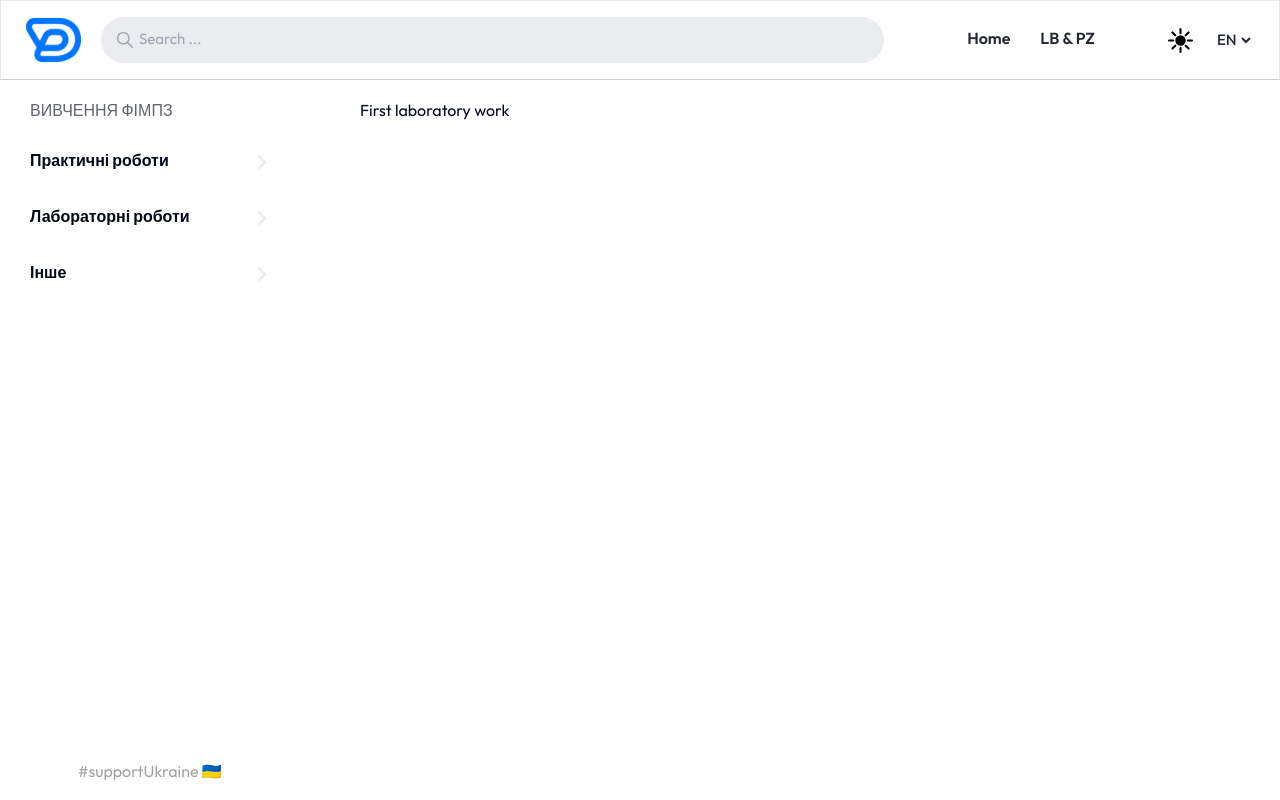
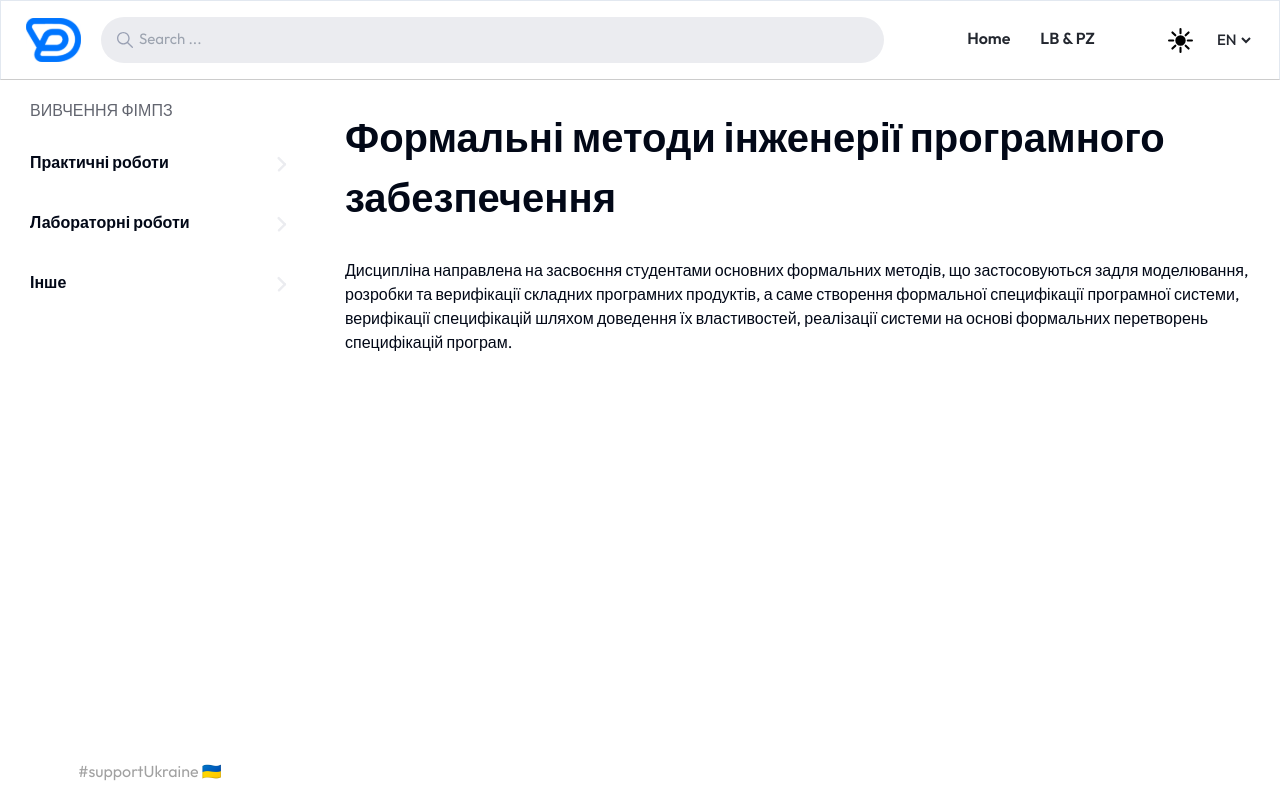
Before and after one commit to VladimirKorobeinyk564/nure-fimpz, a React (Vite) app: page /docs/lb/lb-1 in a window 1280 px wide. Built offline with nearby package versions, Linux system fonts and the light colour scheme.

Commit message:
finished first version main environment

```diff
--- a/src/components/pages/docs/content/content.tsx
+++ b/src/components/pages/docs/content/content.tsx
@@ -2,9 +2,7 @@ import {Outlet} from "react-router";
 
 function Content() {
     return (
-        <div className={'flex-grow px-[30px] pt-[10px]'}>
-            <Outlet></Outlet>
-        </div>
+        <Outlet></Outlet>
     );
 }
 
--- a/src/components/pages/docs/content/pz/pz-1/first-practical-work.tsx
+++ b/src/components/pages/docs/content/pz/pz-1/first-practical-work.tsx
@@ -1,7 +1,7 @@
 
 function FirstPracticalWork() {
     return (
-        <div>
+        <div className={'w-full'}>
             <p>First practical work</p>
         </div>
     );
--- a/src/components/pages/docs/docs.tsx
+++ b/src/components/pages/docs/docs.tsx
@@ -1,11 +1,26 @@
 import Sidebar from "@/components/pages/docs/sidebar/sidebar.tsx";
 import Content from "@/components/pages/docs/content/content.tsx";
+import Structure from "@/components/pages/docs/structure/structure.tsx";
+import ScreenPlug from "@/components/pages/docs/screen-plug/screen-plug.tsx";
+
+import {useAppSelector} from "@/hooks/redux.ts";
 
 function Docs() {
+    const selectedMenuTabId = useAppSelector((state) => state.menuTree.selectedMenuTabId);
+
     return (
         <div className={'h-[100vh] pt-[80px] flex'}>
             <Sidebar></Sidebar>
-            <Content></Content>
+            {selectedMenuTabId === '' ? (
+                <ScreenPlug></ScreenPlug>
+            ) : (
+                <>
+                    <div className={'pt-[30px] px-[15px] flex-grow height-[300px] overflow-y-scroll'}>
+                        <Content></Content>
+                    </div>
+                    <Structure></Structure>
+                </>
+            )}
         </div>
     );
 }
--- /dev/null
+++ b/src/components/pages/docs/screen-plug/screen-plug.tsx
@@ -0,0 +1,19 @@
+function ScreenPlug() {
+    return (
+        <div className={'w-[calc(100%-330px)] pr-[30px] pl-[15px] pt-[30px]'}>
+            <h3 className={"text-[40px] font-bold mb-[30px]"}>Формальні методи інженерії програмного забезпечення</h3>
+            <p>
+                Дисципліна направлена на засвоєння студентами
+                основних формальних методів, що застосовуються
+                задля моделювання, розробки та верифікації
+                складних програмних продуктів, а саме створення
+                формальної специфікації програмної системи,
+                верифікації специфікацій шляхом доведення їх
+                властивостей, реалізації системи на основі
+                формальних перетворень специфікацій програм.
+            </p>
+        </div>
+    );
+}
+
+export default ScreenPlug;
--- a/src/components/pages/docs/sidebar/menu-tree/constants/menuTreeStructure.ts
+++ b/src/components/pages/docs/sidebar/menu-tree/constants/menuTreeStructure.ts
@@ -11,7 +11,7 @@ export const menuItemsList: MenuItem[] = [
             {
                 key: 'f2f0c19e-8b26-4a75-a13e-ef46c8dc6b2f',
                 label: 'Практичне № 1',
-                path: 'pz/pz-1',
+                path: 'pz/pz-1/',
                 isNavigate: true,
                 isActive: false,
                 nodes: [
@@ -19,7 +19,15 @@ export const menuItemsList: MenuItem[] = [
                         key: '7fbb9f0d-9532-4783-8fc4-6b145d4acab7',
                         label: 'Мета заняття',
                         isNavigate: true,
-                        path: null,
+                        path: '#goal',
+                        isActive: false,
+                        nodes: []
+                    },
+                    {
+                        key: '3rwb9f0d-9532-4783-8fc4-6b145d4acab7',
+                        label: 'Мета заняття 2',
+                        isNavigate: true,
+                        path: '#goal2',
                         isActive: false,
                         nodes: []
                     },
@@ -28,7 +36,7 @@ export const menuItemsList: MenuItem[] = [
             {
                 key: '9c3f8e69-5d0d-4e3e-b6ee-30a15a54b2a2',
                 label: 'Практичне № 2',
-                path: 'pz/pz-2',
+                path: 'pz/pz-2/',
                 isNavigate: true,
                 isActive: false,
                 nodes: [
@@ -54,7 +62,7 @@ export const menuItemsList: MenuItem[] = [
             {
                 key: '6b82623b-b139-4f63-b6e3-d84e1b02c132',
                 label: 'Лабораторна №1',
-                path: 'lb/lb-1',
+                path: 'lb/lb-1/',
                 isNavigate: true,
                 isActive: false,
                 nodes: [
@@ -71,7 +79,7 @@ export const menuItemsList: MenuItem[] = [
             {
                 key: 'b6c02dc9-ecf4-463f-bcd0-6b9d3c44d47d',
                 label: 'Лабораторна №2',
-                path: 'lb/lb-2',
+                path: 'lb/lb-2/',
                 isNavigate: true,
                 isActive: false,
                 nodes: [
@@ -88,7 +96,7 @@ export const menuItemsList: MenuItem[] = [
             {
                 key: '4dcdfc18-5c3b-4f9c-91e3-0e17d40b3b17',
                 label: 'Лабораторна №3',
-                path: 'lb/lb-3',
+                path: 'lb/lb-3/',
                 isNavigate: true,
                 isActive: false,
                 nodes: [
@@ -114,7 +122,7 @@ export const menuItemsList: MenuItem[] = [
             {
                 key: '8ae106ab-9f25-4789-bf5a-7e8e17555a8d',
                 label: 'Програмування Python',
-                path: 'other/python-lesson',
+                path: 'other/python-lesson/',
                 isNavigate: true,
                 isActive: false,
                 nodes: [
--- a/src/components/pages/docs/sidebar/menu-tree/menu-element/menu-element.tsx
+++ b/src/components/pages/docs/sidebar/menu-tree/menu-element/menu-element.tsx
@@ -1,4 +1,5 @@
 import {MenuItem} from "@/components/pages/docs/sidebar/menu-tree/menu-tree.tsx";
+import {useAppSelector} from "@/hooks/redux.ts";
 
 interface MenuItemProps {
     item: MenuItem;
@@ -6,21 +7,24 @@ interface MenuItemProps {
     expandedItems: string[];
     toggleItem: (item: MenuItem) => void;
     renderMenu: (items: MenuItem[], level?: number) => JSX.Element[] | null;
+    maxDepth: number;
 }
 
 function MenuElement(props: Readonly<MenuItemProps>) {
     const {
         item, level,
         expandedItems, toggleItem,
-        renderMenu
+        renderMenu, maxDepth
     } = props;
+
+    const selectedMenuTabId = useAppSelector((state) => state.menuTree.selectedMenuTabId);
 
     return (
         <div key={item.key} style={{paddingLeft: `${10 * level}px`, fontWeight: `${level === 0 && 'bold'}`}}
-             className=" transition-all duration-300 menu-item py-[16px] cursor-pointer select-none">
-            <div className="flex items-center justify-between" onClick={() => toggleItem(item)}>
-                <p>{item.label}</p>
-                {item.nodes.length > 0 && (
+             className={`menu-item pr-[10px] cursor-pointer select-none rounded-r-[12px] ${item.key === selectedMenuTabId && 'bg-[#14293D] text-[#0075FF]'}`}>
+            <div className="flex items-center justify-between h-[60px]" onClick={() => toggleItem(item)}>
+                <p className={'pl-[30px]'}>{item.label}</p>
+                {item.nodes.length > 0 && level != maxDepth - 1 && (
                     <div className={`transition-transform duration-300 ${expandedItems.includes(item.key) ? 'rotate-[0deg]' : 'rotate-[-90deg]'}`}>
                         <svg width="16" height="10" viewBox="0 0 16 10" fill="none" xmlns="http://www.w3.org/2000/svg">
                             <rect x="0.00579834" y="1.93604" width="2.34743" height="10.7982" rx="1.17372"
--- a/src/components/pages/docs/sidebar/menu-tree/menu-tree.tsx
+++ b/src/components/pages/docs/sidebar/menu-tree/menu-tree.tsx
@@ -1,9 +1,11 @@
-import {useState} from 'react';
+import {useEffect, useState} from 'react';
+import {useNavigate} from "react-router-dom";
 
 import MenuElement from './menu-element/menu-element.tsx';
 
 import {menuItemsList} from "@/components/pages/docs/sidebar/menu-tree/constants/menuTreeStructure.ts";
-import {useNavigate} from "react-router-dom";
+import {useActionCreators, useAppSelector} from "@/hooks/redux.ts";
+import {menuTreeActions} from "@/store/menuTreeSlice/slice.ts";
 
 export interface MenuItem {
     key: string;
@@ -14,23 +16,40 @@ export interface MenuItem {
     nodes: MenuItem[];
 }
 
+interface MenuTreeProps {
+    maxDepth: number;
+}
 
-function MenuTree() {
+
+function MenuTree(props: Readonly<MenuTreeProps>) {
+    const {maxDepth = Infinity} = props;
     const [expandedItems, setExpandedItems] = useState<string[]>([]);
-    const [menuItems, setMenuItems] = useState<MenuItem[]>(menuItemsList);
+
+    const menuItems = useAppSelector((state) => state.menuTree.menuTreeList);
+    const menuTreeAction = useActionCreators(menuTreeActions);
 
     const navigate = useNavigate();
+
+    useEffect(() => {
+        menuTreeAction.setMenuTree(menuItemsList);
+    }, [])
 
     function toggleItem(clickedItem: MenuItem): void {
         const updatedItems = menuItems.map(item =>
             item.key === clickedItem.key ? { ...item, isActive: !item.isActive } : item
         );
 
-        setMenuItems(updatedItems);
+        menuTreeAction.setMenuTree(updatedItems);
 
         const key = clickedItem.key;
 
-        if (clickedItem.path !== null && clickedItem.isNavigate) navigate(clickedItem.path);
+        if (clickedItem.path !== null && clickedItem.isNavigate) {
+            menuTreeAction.setSelectedMenuTab(key);
+            menuTreeAction.setSelectedStructureTabId(clickedItem.nodes[0].key)
+            navigate(clickedItem.path);
+        } else {
+            menuTreeAction.setSelectedMenuTab('');
+        }
 
         if (expandedItems.includes(key)) {
             setExpandedItems(expandedItems.filter(itemKey => itemKey !== key));
@@ -40,9 +59,13 @@ function MenuTree() {
     }
 
     const renderMenu = (items: MenuItem[], level = 0) => {
+        if (level >= maxDepth) return null;
+
         return items.map((item) =>
             <MenuElement
+                key={item.key}
                 item={item}
+                maxDepth={maxDepth}
                 level={level}
                 expandedItems={expandedItems}
                 toggleItem={toggleItem}
--- a/src/components/pages/docs/sidebar/sidebar.tsx
+++ b/src/components/pages/docs/sidebar/sidebar.tsx
@@ -3,10 +3,10 @@ import MenuTree from "@/components/pages/docs/sidebar/menu-tree/menu-tree.tsx";
 function Sidebar() {
 
     return (
-        <div className={'w-[300px] flex flex-col pl-[30px] pr-[15px] pt-[20px]'}>
-            <h3 className={'text-[#62656F] mb-[10px]'}>ВИВЧЕННЯ ФІМПЗ</h3>
+        <div className={'w-[330px] flex flex-col pr-[15px] pt-[20px]'}>
+            <h3 className={'text-[#62656F] pl-[30px] mb-[10px]'}>ВИВЧЕННЯ ФІМПЗ</h3>
             <div className="tree flex-grow height-[300px] overflow-y-scroll pr-[15px]">
-                <MenuTree></MenuTree>
+                <MenuTree maxDepth={2}></MenuTree>
             </div>
             <div className="support-ukraine text-dark-subtext-color text-center py-[15px] pr-[15px] bottom-0 w-full">
                 <p>#supportUkraine 🇺🇦</p>
--- /dev/null
+++ b/src/components/pages/docs/structure/structure.tsx
@@ -0,0 +1,53 @@
+import {useActionCreators, useAppSelector} from "@/hooks/redux.ts";
+import {useNavigate} from "react-router-dom";
+
+import {MenuItem} from "@/components/pages/docs/sidebar/menu-tree/menu-tree.tsx";
+
+import {menuTreeActions} from "@/store/menuTreeSlice/slice.ts";
+
+function Structure() {
+    const menuTreeList = useAppSelector((state) => state.menuTree.menuTreeList);
+    const selectedMenuTabId = useAppSelector((state) => state.menuTree.selectedMenuTabId);
+    const selectedStructureTabId = useAppSelector((state) => state.menuTree.selectedStructureTabId);
+    const selectedTabNodes = findMenuItemByKey(selectedMenuTabId, menuTreeList);
+
+    const menuTreeAction = useActionCreators(menuTreeActions);
+
+    const navigate = useNavigate();
+
+    function findMenuItemByKey(keyToFind: string, items: MenuItem[]): MenuItem | null {
+        for (const item of items) {
+            if (item.key === keyToFind) return item;
+
+            if (item.nodes.length > 0) {
+                const foundItem = findMenuItemByKey(keyToFind, item.nodes);
+                if (foundItem) return foundItem;
+            }
+        }
+
+        return null;
+    }
+
+    function selectStructureTab(item: MenuItem): void {
+        menuTreeAction.setSelectedStructureTabId(item.key);
+        navigate(item.path!)
+    }
+
+    return (
+        <div className={'w-[280px] flex flex-col py-[30px] pl-[15px] pr-[0]'}>
+            <h3 className={'text-[#62656F] mb-[10px]'}>СТРУКТУРА</h3>
+            <div className="structure-container">
+                {selectedTabNodes?.nodes.map(item => (
+                    <a
+                        className={`block decoration-none structure-item cursor-pointer py-[14px] pl-[15px] rounded-l-[12px] ${item.key === selectedStructureTabId && 'bg-[#14293D] text-[#0075FF]'} `}
+                        href={item.path!}
+                        onClick={() => selectStructureTab(item)}>
+                        {item.label}
+                    </a>
+                ))}
+            </div>
+        </div>
+    );
+}
+
+export default Structure;
--- /dev/null
+++ b/src/store/menuTreeSlice/slice.ts
@@ -0,0 +1,28 @@
+import {createSlice, PayloadAction} from "@reduxjs/toolkit";
+import {MenuTreeState} from "@/store/menuTreeSlice/types.ts";
+import {MenuItem} from "@/components/pages/docs/sidebar/menu-tree/menu-tree.tsx";
+
+
+const initialState: MenuTreeState = {
+    menuTreeList: [],
+    selectedMenuTabId: '',
+    selectedStructureTabId: ''
+}
+
+const slice = createSlice({
+    name: "menuTree",
+    initialState,
+    reducers: {
+        setMenuTree(state, action: PayloadAction<MenuItem[]>): void {
+            state.menuTreeList = action.payload;
+        },
+        setSelectedMenuTab(state, action: PayloadAction<string>): void {
+            state.selectedMenuTabId = action.payload;
+        },
+        setSelectedStructureTabId(state, action: PayloadAction<string>): void {
+            state.selectedStructureTabId = action.payload;
+        },
+    }
+})
+
+export const {reducer: menuTreeReducer, actions: menuTreeActions} = slice;
--- /dev/null
+++ b/src/store/menuTreeSlice/types.ts
@@ -0,0 +1,7 @@
+import {MenuItem} from "@/components/pages/docs/sidebar/menu-tree/menu-tree.tsx";
+
+export interface MenuTreeState {
+    menuTreeList: MenuItem[];
+    selectedMenuTabId: string;
+    selectedStructureTabId: string;
+}
--- a/src/store/store.ts
+++ b/src/store/store.ts
@@ -1,13 +1,16 @@
 import {configureStore} from "@reduxjs/toolkit";
 
 import {systemSettingsReducer} from "./systemSettingsSlice/slice";
+import {menuTreeReducer} from "@/store/menuTreeSlice/slice.ts";
 
 export const store = configureStore({
     reducer: {
         systemSettings: systemSettingsReducer,
+        menuTree: menuTreeReducer
     }
 })
 
 export * from "./systemSettingsSlice/slice";
+export * from "./menuTreeSlice/slice";
 export type RootStore = ReturnType<typeof store.getState>
 export type AppDispatch = typeof store.dispatch;
```
